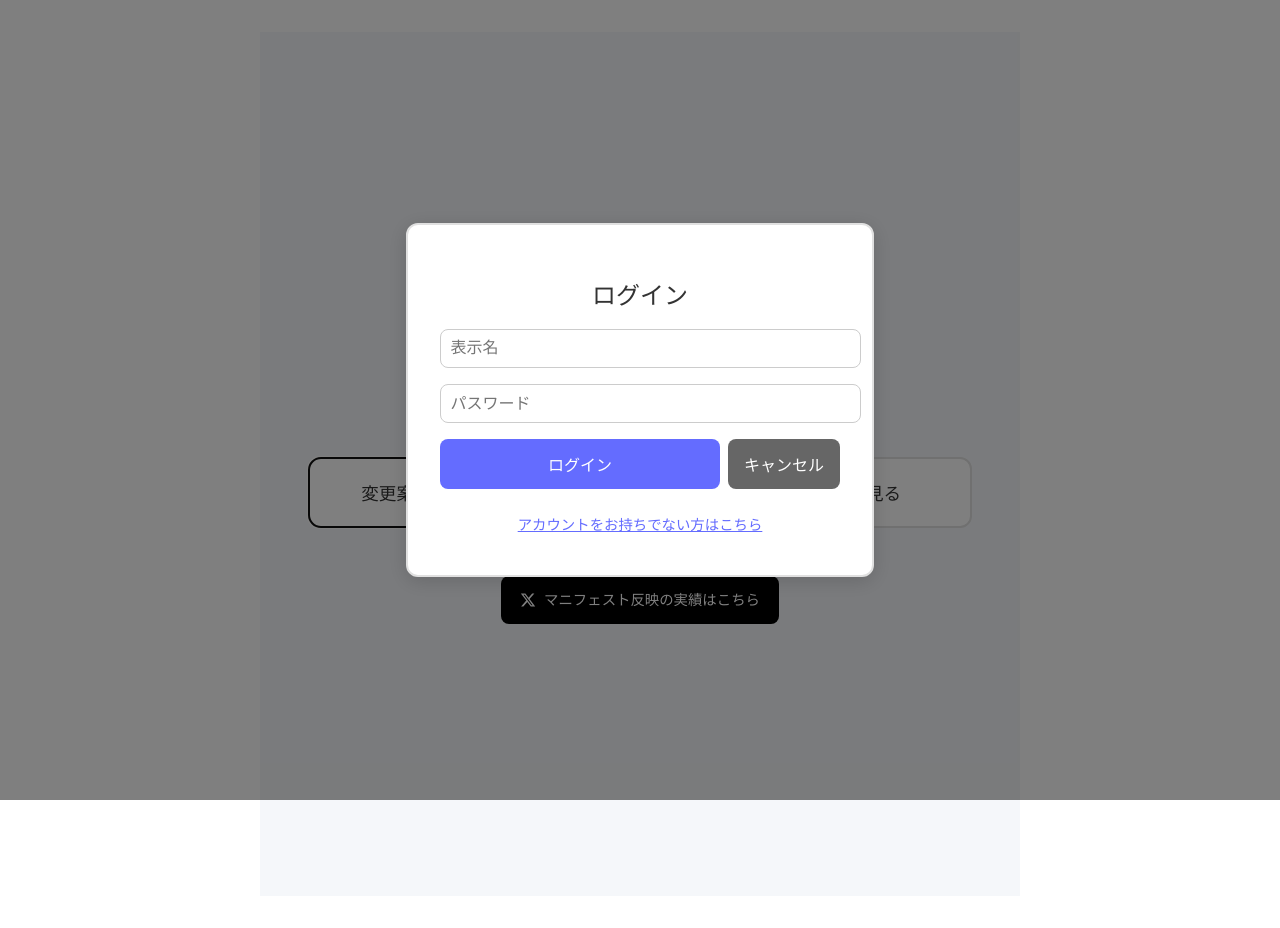
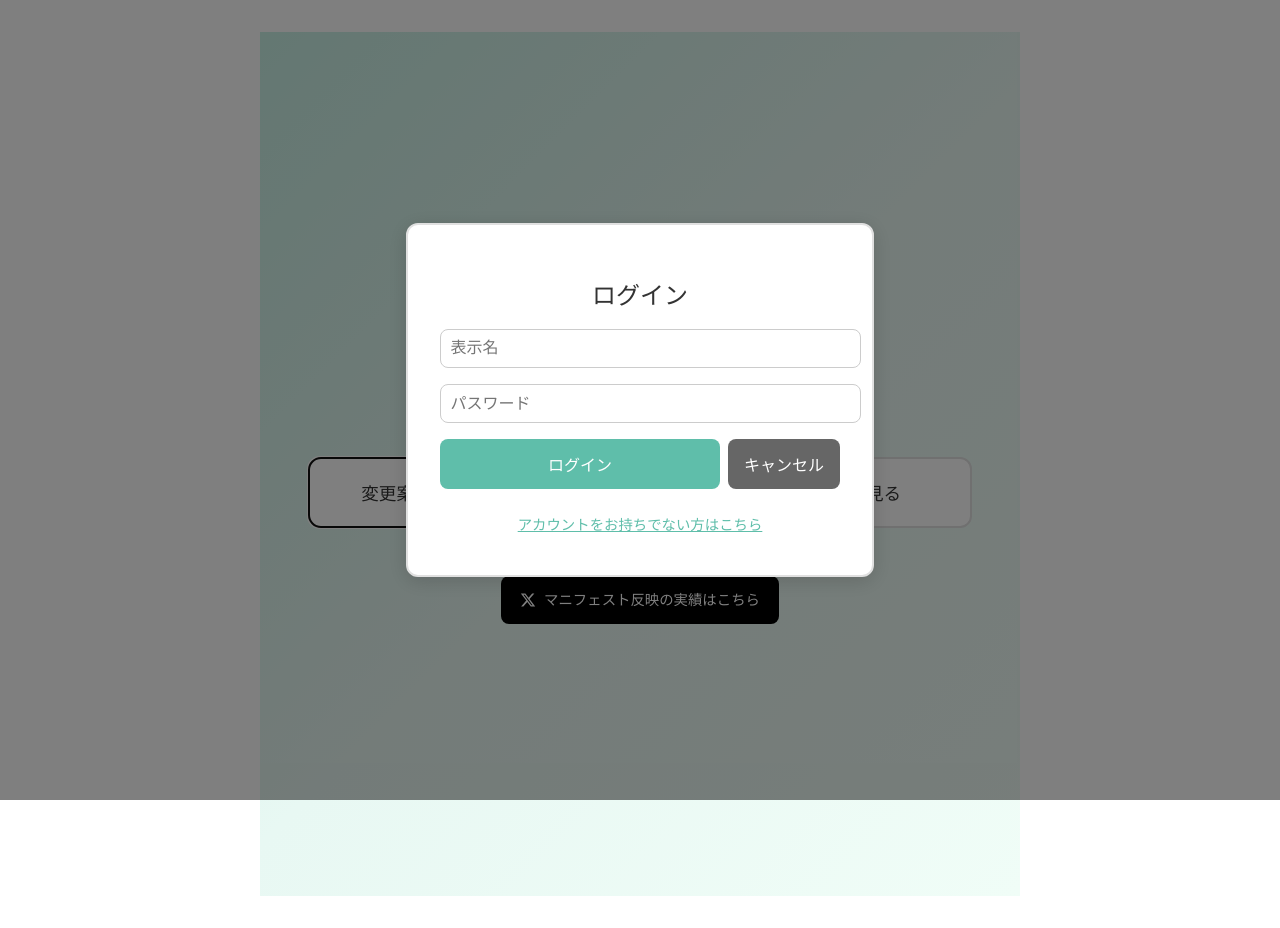
Before and after one commit to hideakikondo/mintgreen, a React (Vite) app: page / in a window 1280 px wide. Both pictures are taken after a click on the button "変更案確認・評価をする". Built offline with nearby package versions, Linux system fonts and the light colour scheme; no server answers; the database is empty.

Commit message:
fix color theme

```diff
--- a/src/app/issue-vote/page.tsx
+++ b/src/app/issue-vote/page.tsx
@@ -319,7 +319,7 @@ export default function IssueVotePageComponent() {
     };
 
     const buttonStyle = {
-        backgroundColor: "#646cff",
+        backgroundColor: "#5FBEAA",
         color: "white",
         border: "none",
         padding: "0.8em 2em",
@@ -352,14 +352,14 @@ export default function IssueVotePageComponent() {
 
     const goodButtonStyle = {
         ...voteButtonStyle,
-        borderColor: "#4caf50",
+        borderColor: "#5FBEAA",
         backgroundColor: "#e8f5e9",
         color: "#2e7d32",
     };
 
     const badButtonStyle = {
         ...voteButtonStyle,
-        borderColor: "#f44336",
+        borderColor: "#5FBEAA",
         backgroundColor: "#ffebee",
         color: "#c62828",
     };
@@ -397,9 +397,9 @@ export default function IssueVotePageComponent() {
 
     const activePageButtonStyle = {
         ...pageButtonStyle,
-        backgroundColor: "#646cff",
+        backgroundColor: "#5FBEAA",
         color: "white",
-        borderColor: "#646cff",
+        borderColor: "#5FBEAA",
     };
 
     if (loading) {
@@ -414,7 +414,8 @@ export default function IssueVotePageComponent() {
         <div
             style={{
                 minHeight: "100vh",
-                backgroundColor: "#f5f7fa",
+                background:
+                    "linear-gradient(135deg, #C8F0E5 0%, #E8F8F3 50%, #F0FDF7 100%)",
                 padding: "2rem",
             }}
         >
@@ -432,7 +433,10 @@ export default function IssueVotePageComponent() {
                 </h1>
 
                 <div style={{ textAlign: "center", marginBottom: "2rem" }}>
-                    <button onClick={() => navigate("/")} style={buttonStyle}>
+                    <button
+                        onClick={() => navigate("/")}
+                        style={{ ...buttonStyle, backgroundColor: "#5FBEAA" }}
+                    >
                         トップに戻る
                     </button>
                 </div>
@@ -508,9 +512,9 @@ export default function IssueVotePageComponent() {
                                 boxShadow: "inset 0 1px 3px rgba(0, 0, 0, 0.1)",
                             }}
                             onFocus={(e) => {
-                                e.target.style.borderColor = "#646cff";
+                                e.target.style.borderColor = "#5FBEAA";
                                 e.target.style.boxShadow =
-                                    "inset 0 1px 3px rgba(0, 0, 0, 0.1), 0 0 0 3px rgba(100, 108, 255, 0.1)";
+                                    "inset 0 1px 3px rgba(0, 0, 0, 0.1), 0 0 0 3px rgba(95, 190, 170, 0.1)";
                             }}
                             onBlur={(e) => {
                                 e.target.style.borderColor =
@@ -532,7 +536,7 @@ export default function IssueVotePageComponent() {
                                     !!searchError ||
                                     searchTerm.trim().length === 0
                                         ? "#ccc"
-                                        : "#646cff",
+                                        : "#5FBEAA",
                                 color: "white",
                                 fontSize: "1rem",
                                 fontWeight: "500",
@@ -556,7 +560,7 @@ export default function IssueVotePageComponent() {
                                     searchTerm.trim().length > 0
                                 ) {
                                     e.currentTarget.style.backgroundColor =
-                                        "#535bf2";
+                                        "#4DA894";
                                     e.currentTarget.style.transform =
                                         "translateY(-1px)";
                                 }
@@ -567,7 +571,7 @@ export default function IssueVotePageComponent() {
                                     searchTerm.trim().length > 0
                                 ) {
                                     e.currentTarget.style.backgroundColor =
-                                        "#646cff";
+                                        "#5FBEAA";
                                     e.currentTarget.style.transform =
                                         "translateY(0)";
                                 }
@@ -791,6 +795,15 @@ export default function IssueVotePageComponent() {
                                 backgroundColor: "white",
                                 fontSize: "0.9rem",
                             }}
+                            onFocus={(e) => {
+                                e.target.style.borderColor = "#5FBEAA";
+                                e.target.style.outline =
+                                    "2px solid rgba(95, 190, 170, 0.2)";
+                            }}
+                            onBlur={(e) => {
+                                e.target.style.borderColor = "#dee2e6";
+                                e.target.style.outline = "none";
+                            }}
                         >
                             <option value="created_at_desc">
                                 作成日時（新しい順）
@@ -984,7 +997,7 @@ export default function IssueVotePageComponent() {
                                                         backgroundColor:
                                                             submitting
                                                                 ? "#ccc"
-                                                                : "#646cff",
+                                                                : "#5FBEAA",
                                                         cursor: submitting
                                                             ? "not-allowed"
                                                             : "pointer",
--- a/src/app/issues/page.tsx
+++ b/src/app/issues/page.tsx
@@ -283,7 +283,8 @@ export default function IssuesPageComponent() {
 
     const containerStyle: React.CSSProperties = {
         minHeight: "100vh",
-        backgroundColor: "#f5f5f5",
+        background:
+            "linear-gradient(135deg, #C8F0E5 0%, #E8F8F3 50%, #F0FDF7 100%)",
         padding: "2rem 1rem",
     };
 
@@ -339,7 +340,7 @@ export default function IssuesPageComponent() {
     };
 
     const buttonStyle: React.CSSProperties = {
-        backgroundColor: "#007bff",
+        backgroundColor: "#5FBEAA",
         color: "white",
         border: "none",
         padding: "0.75rem 1.5rem",
@@ -380,9 +381,9 @@ export default function IssuesPageComponent() {
 
     const activePageButtonStyle: React.CSSProperties = {
         ...pageButtonStyle,
-        backgroundColor: "#007bff",
+        backgroundColor: "#5FBEAA",
         color: "white",
-        borderColor: "#007bff",
+        borderColor: "#5FBEAA",
     };
 
     const isMobile = window.innerWidth <= 768;
@@ -397,7 +398,7 @@ export default function IssuesPageComponent() {
                 <div style={{ textAlign: "center", marginBottom: "2rem" }}>
                     <button
                         onClick={() => (window.location.href = "/")}
-                        style={buttonStyle}
+                        style={{ ...buttonStyle, backgroundColor: "#5FBEAA" }}
                     >
                         トップに戻る
                     </button>
@@ -434,9 +435,9 @@ export default function IssuesPageComponent() {
                                 boxShadow: "inset 0 1px 3px rgba(0, 0, 0, 0.1)",
                             }}
                             onFocus={(e) => {
-                                e.target.style.borderColor = "#646cff";
+                                e.target.style.borderColor = "#5FBEAA";
                                 e.target.style.boxShadow =
-                                    "inset 0 1px 3px rgba(0, 0, 0, 0.1), 0 0 0 3px rgba(100, 108, 255, 0.1)";
+                                    "inset 0 1px 3px rgba(0, 0, 0, 0.1), 0 0 0 3px rgba(95, 190, 170, 0.1)";
                             }}
                             onBlur={(e) => {
                                 e.target.style.borderColor =
@@ -458,7 +459,7 @@ export default function IssuesPageComponent() {
                                     !!searchError ||
                                     searchTerm.trim().length === 0
                                         ? "#ccc"
-                                        : "#646cff",
+                                        : "#5FBEAA",
                                 color: "white",
                                 fontSize: "1rem",
                                 fontWeight: "500",
@@ -482,7 +483,7 @@ export default function IssuesPageComponent() {
                                     searchTerm.trim().length > 0
                                 ) {
                                     e.currentTarget.style.backgroundColor =
-                                        "#535bf2";
+                                        "#4DA894";
                                     e.currentTarget.style.transform =
                                         "translateY(-1px)";
                                 }
@@ -493,7 +494,7 @@ export default function IssuesPageComponent() {
                                     searchTerm.trim().length > 0
                                 ) {
                                     e.currentTarget.style.backgroundColor =
-                                        "#646cff";
+                                        "#5FBEAA";
                                     e.currentTarget.style.transform =
                                         "translateY(0)";
                                 }
@@ -713,6 +714,15 @@ export default function IssuesPageComponent() {
                                     border: "1px solid #dee2e6",
                                     backgroundColor: "white",
                                     fontSize: "0.9rem",
+                                }}
+                                onFocus={(e) => {
+                                    e.target.style.borderColor = "#5FBEAA";
+                                    e.target.style.outline =
+                                        "2px solid rgba(95, 190, 170, 0.2)";
+                                }}
+                                onBlur={(e) => {
+                                    e.target.style.borderColor = "#dee2e6";
+                                    e.target.style.outline = "none";
                                 }}
                             >
                                 <option value="created_at_desc">
--- a/src/app/register/page.tsx
+++ b/src/app/register/page.tsx
@@ -98,7 +98,7 @@ export default function ProfileRegistrationPage() {
     };
 
     const buttonStyle = {
-        backgroundColor: "#646cff",
+        backgroundColor: "#5FBEAA",
         color: "white",
         border: "none",
         padding: "0.8em 2em",
@@ -303,7 +303,7 @@ export default function ProfileRegistrationPage() {
                         disabled={submitting}
                         style={{
                             ...buttonStyle,
-                            backgroundColor: submitting ? "#ccc" : "#646cff",
+                            backgroundColor: submitting ? "#ccc" : "#5FBEAA",
                             cursor: submitting ? "not-allowed" : "pointer",
                         }}
                     >
--- a/src/app/view.tsx
+++ b/src/app/view.tsx
@@ -28,8 +28,8 @@ function View() {
 
     const buttonHoverStyle = {
         ...buttonStyle,
-        borderColor: "#646cff",
-        backgroundColor: "#f8f9ff",
+        borderColor: "#5FBEAA",
+        backgroundColor: "#f0fdf7",
     };
 
     const inputStyle = {
@@ -118,7 +118,8 @@ function View() {
             <div
                 style={{
                     minHeight: "100vh",
-                    backgroundColor: "#f5f7fa",
+                    background:
+                        "linear-gradient(135deg, #C8F0E5 0%, #E8F8F3 50%, #F0FDF7 100%)",
                     display: "flex",
                     alignItems: "center",
                     justifyContent: "center",
@@ -142,7 +143,8 @@ function View() {
         <div
             style={{
                 minHeight: "100vh",
-                backgroundColor: "#f5f7fa",
+                background:
+                    "linear-gradient(135deg, #C8F0E5 0%, #E8F8F3 50%, #F0FDF7 100%)",
                 display: "flex",
                 flexDirection: "column",
                 alignItems: "center",
@@ -250,7 +252,7 @@ function View() {
                                     style={{
                                         backgroundColor: loggingIn
                                             ? "#ccc"
-                                            : "#646cff",
+                                            : "#5FBEAA",
                                         color: "white",
                                         border: "none",
                                         padding: "0.8em 1em",
@@ -290,7 +292,7 @@ function View() {
                                 style={{
                                     background: "none",
                                     border: "none",
-                                    color: "#646cff",
+                                    color: "#5FBEAA",
                                     cursor: "pointer",
                                     textDecoration: "underline",
                                     fontSize: "0.9em",
```
